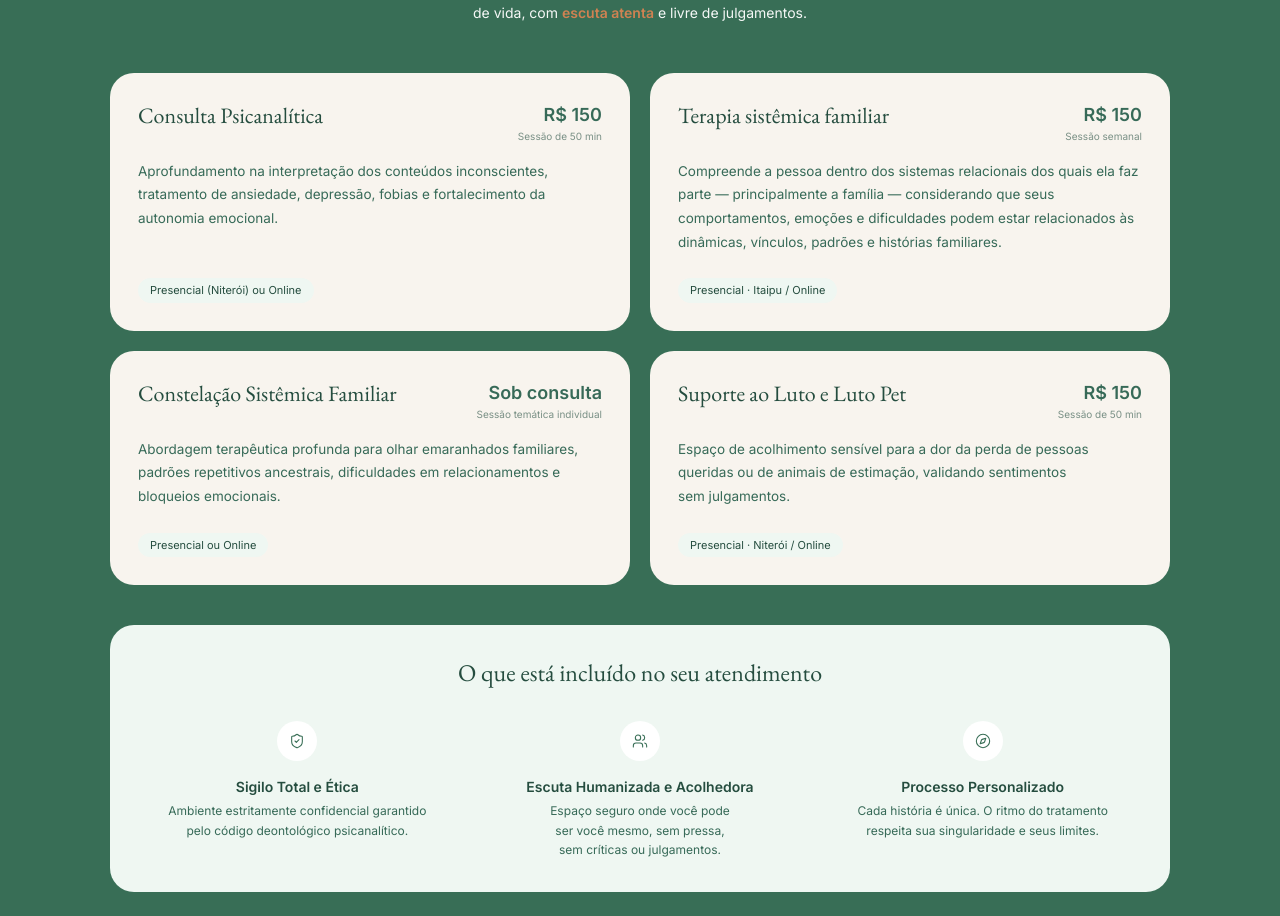
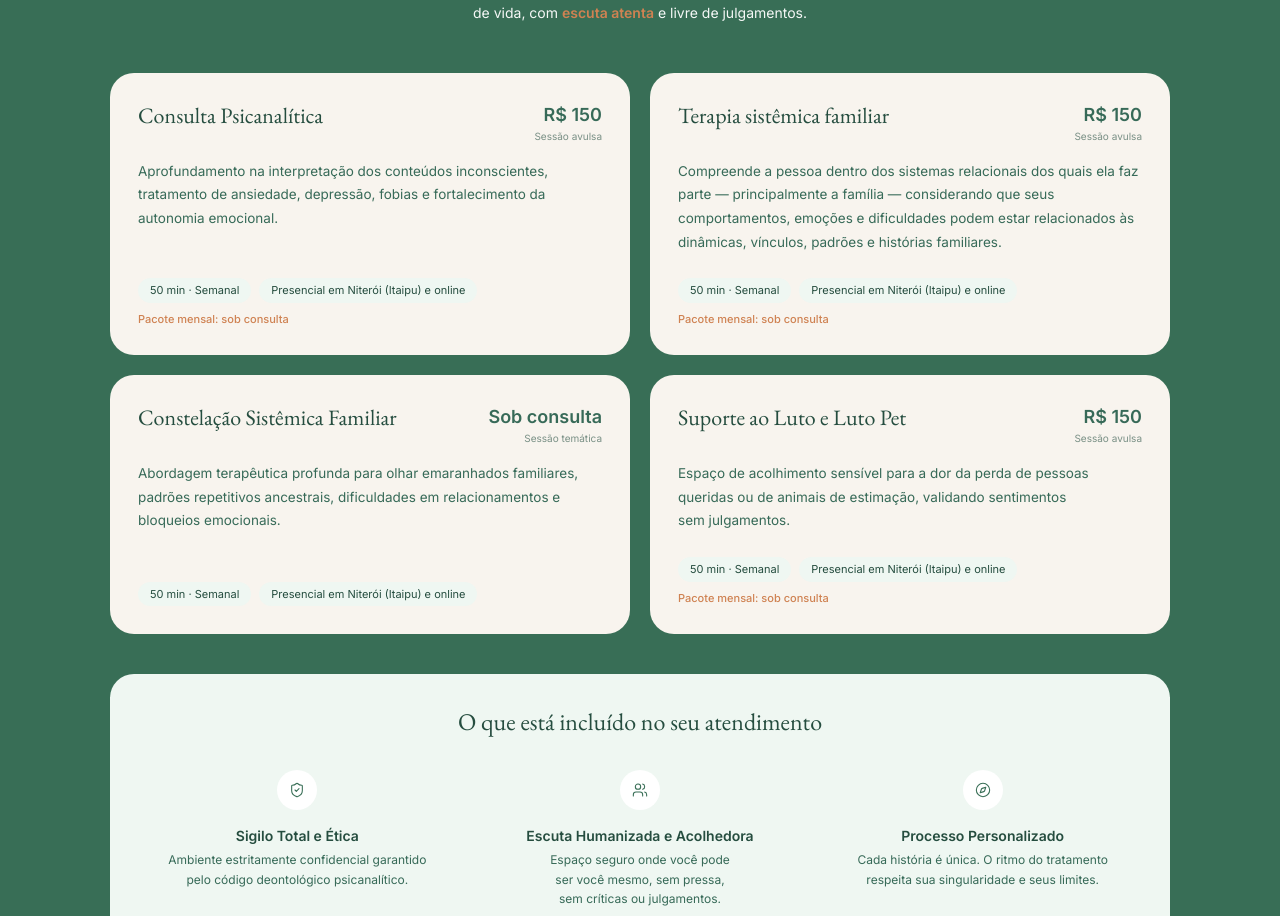
Before and after one commit to cacaiomartins-boop/Site-Angelica-Machado, a React (Vite) app: page / in a window 1280 px wide. Shown: the part 3368-4284 px from the top of the page. Built offline with nearby package versions, Linux system fonts and the light colour scheme.

Commit message:
atualizacao do site

```diff
--- a/src/components/Services.tsx
+++ b/src/components/Services.tsx
@@ -17,13 +17,15 @@ export default function Services() {
                 <h3 className="font-serif text-[22px] leading-snug text-teal-ink">{s.title}</h3>
                 <div className="shrink-0 text-right">
                   <p className="text-lg font-semibold text-teal-text">{s.price}</p>
-                  <p className="text-[10px] text-teal-ink/60">{s.unit}</p>
+                  <p className="text-[10px] text-teal-ink/60">{s.priceNote}</p>
                 </div>
               </div>
               <p className="mt-4 flex-1 text-[13.5px] leading-[1.75] text-teal-text">{s.text}</p>
-              <div className="mt-6 flex items-center justify-between">
+              <div className="mt-6 flex flex-wrap items-center gap-2">
+                <span className="rounded-full bg-teal-mist px-3 py-1 text-[11px] text-teal-ink">{s.unit}</span>
                 <span className="rounded-full bg-teal-mist px-3 py-1 text-[11px] text-teal-ink">{s.mode}</span>
               </div>
+              {s.packageNote && <p className="mt-2 text-[11px] font-medium text-wine">{s.packageNote}</p>}
             </div>
           ))}
         </div>
--- a/src/data/clinic.ts
+++ b/src/data/clinic.ts
@@ -55,10 +55,10 @@ export const about = {
 };
 
 export const services = [
-  { title: "Consulta Psicanalítica", price: "R$ 150", unit: "Sessão de 50 min", text: "Aprofundamento na interpretação dos conteúdos inconscientes, tratamento de ansiedade, depressão, fobias e fortalecimento da autonomia emocional.", mode: "Presencial (Niterói) ou Online" },
-  { title: "Terapia sistêmica familiar", price: "R$ 150", unit: "Sessão semanal", text: "Compreende a pessoa dentro dos sistemas relacionais dos quais ela faz parte — principalmente a família — considerando que seus comportamentos, emoções e dificuldades podem estar relacionados às dinâmicas, vínculos, padrões e histórias familiares.", mode: "Presencial · Itaipu / Online" },
-  { title: "Constelação Sistêmica Familiar", price: "Sob consulta", unit: "Sessão temática individual", text: "Abordagem terapêutica profunda para olhar emaranhados familiares, padrões repetitivos ancestrais, dificuldades em relacionamentos e bloqueios emocionais.", mode: "Presencial ou Online" },
-  { title: "Suporte ao Luto e Luto Pet", price: "R$ 150", unit: "Sessão de 50 min", text: "Espaço de acolhimento sensível para a dor da perda de pessoas queridas ou de animais de estimação, validando sentimentos sem julgamentos.", mode: "Presencial · Niterói / Online" },
+  { title: "Consulta Psicanalítica", price: "R$ 150", priceNote: "Sessão avulsa", unit: "50 min · Semanal", packageNote: "Pacote mensal: sob consulta", text: "Aprofundamento na interpretação dos conteúdos inconscientes, tratamento de ansiedade, depressão, fobias e fortalecimento da autonomia emocional.", mode: "Presencial em Niterói (Itaipu) e online" },
+  { title: "Terapia sistêmica familiar", price: "R$ 150", priceNote: "Sessão avulsa", unit: "50 min · Semanal", packageNote: "Pacote mensal: sob consulta", text: "Compreende a pessoa dentro dos sistemas relacionais dos quais ela faz parte — principalmente a família — considerando que seus comportamentos, emoções e dificuldades podem estar relacionados às dinâmicas, vínculos, padrões e histórias familiares.", mode: "Presencial em Niterói (Itaipu) e online" },
+  { title: "Constelação Sistêmica Familiar", price: "Sob consulta", priceNote: "Sessão temática", unit: "50 min · Semanal", packageNote: "", text: "Abordagem terapêutica profunda para olhar emaranhados familiares, padrões repetitivos ancestrais, dificuldades em relacionamentos e bloqueios emocionais.", mode: "Presencial em Niterói (Itaipu) e online" },
+  { title: "Suporte ao Luto e Luto Pet", price: "R$ 150", priceNote: "Sessão avulsa", unit: "50 min · Semanal", packageNote: "Pacote mensal: sob consulta", text: "Espaço de acolhimento sensível para a dor da perda de pessoas queridas ou de animais de estimação, validando sentimentos sem julgamentos.", mode: "Presencial em Niterói (Itaipu) e online" },
 ];
 
 export const included = [
```
